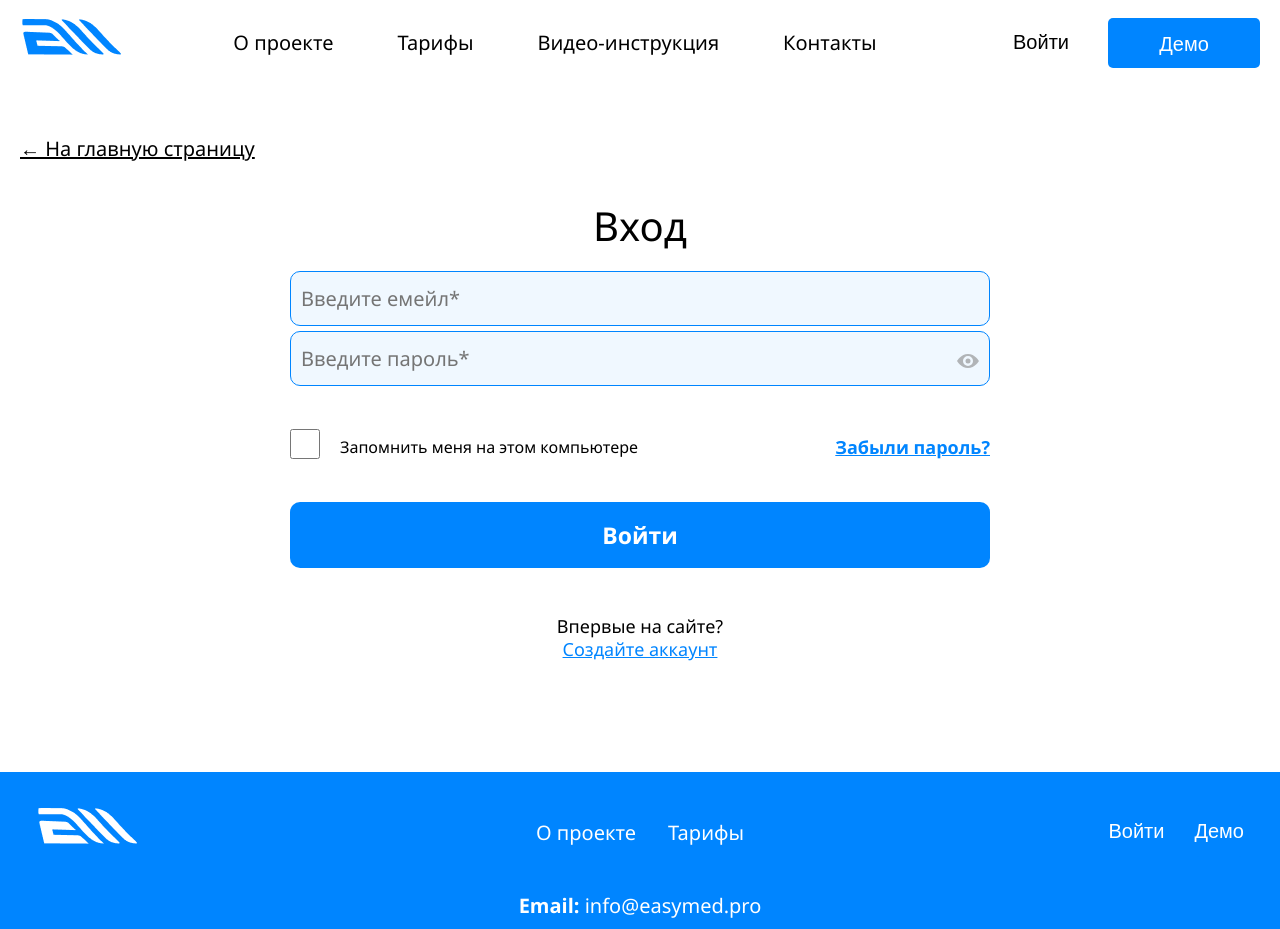
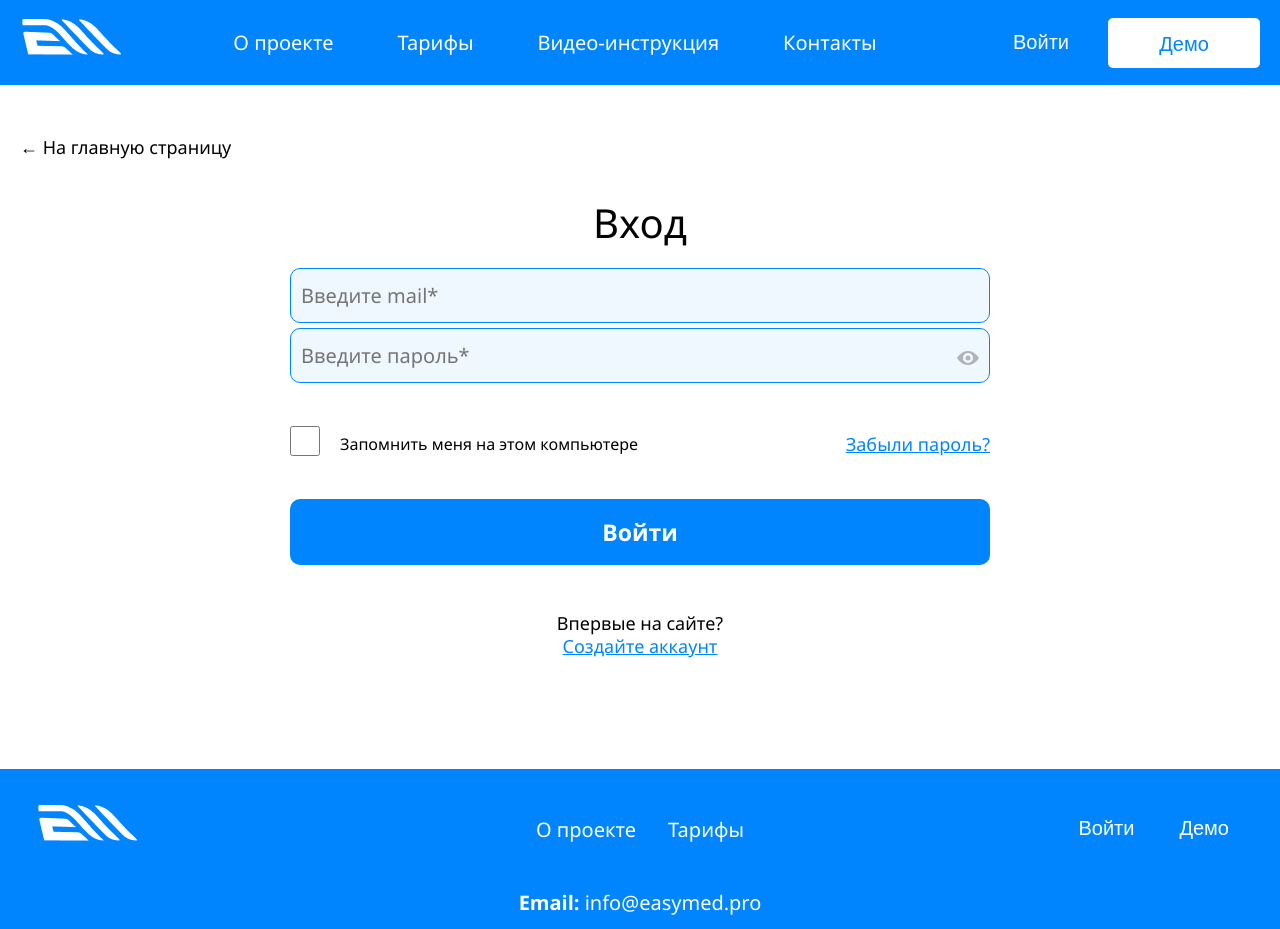
Before and after one commit to LilySmirn/b2c-new, a Next.js app: page /login in a window 1280 px wide. Shown: the top 929 px of the page. Built offline with nearby package versions, Linux system fonts and the light colour scheme; no server answers.

Commit message:
fix: style

```diff
--- a/app/globals.css
+++ b/app/globals.css
@@ -70,13 +70,13 @@ header {
   left: 50%;
   transform: translateX(-50%);
   z-index: 1000;
-  background-color: #fff;
   box-shadow: none;
   transition: box-shadow 0.3s ease;
   display: flex;
   justify-content: center;
   align-items: center;
   height: 85px;
+  background-color: #0085FF;
 }
 
 .hero-section {
@@ -130,7 +130,7 @@ header.scrolled {
 
 .main-menu a {
   text-decoration: none;
-  color: #000000;
+  color: white;
   font-weight: 400;
   position: relative;
   transition: color 0.2s ease;
@@ -150,7 +150,7 @@ header.scrolled {
   bottom: -3px;
   width: 0;
   height: 2px;
-  background-color: #0085FF;
+  background-color: white;
   transition: width 0.3s ease;
 }
 
@@ -178,8 +178,8 @@ header.scrolled {
 .btn-demo {
   font-family: sans-serif, "Segoe UI Semibold";
   font-size: 20px;
-  color: #ffffff;
-  background-color: #0085FF;
+  color: #0085FF;
+  background-color: white;
   width: 152px;
   height: 50px;
   padding: 15px 0;
@@ -191,9 +191,13 @@ header.scrolled {
   font-family: sans-serif, "Segoe UI Semibold";
   font-size: 20px;
   border: none;
-  color: #000000;
-  background-color: #ffffff;
+  color: white;
+  background-color: #0085FF;
   margin-right: 15px;
+}
+
+.btn-auth:hover {
+  color: #D8EDFF;
 }
 
 .footer-btn-login {
@@ -212,7 +216,7 @@ header.scrolled {
 
 .btn-demo:hover {
   text-decoration: none;
-  background-color: #0065C2;
+  background-color: #D8EDFF;
 }
 
 .hero-section {
@@ -967,6 +971,10 @@ html, body {
   color: white;
 }
 
+.footer-contact-list li a:hover {
+  color: #99CEFF;
+}
+
 .footer-contacts {
   position: relative;
 }
@@ -987,6 +995,10 @@ html, body {
 .legal-link a {
   text-decoration: none;
   color: white;
+}
+
+.legal-link a:hover {
+  color: #D8EDFF;
 }
 
 .legal-link {
@@ -1145,7 +1157,18 @@ body.noscroll {
 }
 
 .open-footer:hover {
-  color: #99CEFF;
+  color: #D8EDFF;
+}
+
+.footer-btn-demo {
+  background-color: #0085FF;
+  color: white;
+  padding: 15px;
+}
+
+.footer-btn-demo:hover {
+  color: #D8EDFF;
+  background-color: #0085FF;
 }
 
 
--- a/app/layout.tsx
+++ b/app/layout.tsx
@@ -23,7 +23,7 @@ export default async function RootLayout({
                 <header id="header" className="header-section">
                     <div className="header-container">
                         <Link href="/" className="footer-logo-link">
-                            <Image src="/images/logo.png"
+                            <Image src="/images/logo-white.png"
                                    alt="Клинические рекомендации Минздрава — логотип" width="101" height="43"
                                    loading="eager" />
                         </Link>
@@ -89,7 +89,7 @@ export default async function RootLayout({
 
                             <div className="footer-buttons">
                                 <AuthButtons variant="footer" />
-                                <Link href="/login" className="btn btn-demo">Демо</Link>
+                                <Link href="/login" className="btn btn-demo footer-btn-demo">Демо</Link>
                             </div>
                         </section>
 
--- a/app/login/page.tsx
+++ b/app/login/page.tsx
@@ -49,7 +49,7 @@ export default function Page() {
                                 type="email"
                                 id="email"
                                 name="email"
-                                placeholder="Введите емейл*"
+                                placeholder="Введите mail*"
                                 required
                                 autoComplete="username"
                                 onChange={(e) => setEmail(e.target.value)}
--- a/app/page.tsx
+++ b/app/page.tsx
@@ -123,7 +123,7 @@ export default function Home() {
             "@type": "Offer",
             itemOffered: {
               "@type": "Service",
-              name: "Профи",
+              name: "Премиум",
               description: "Подписка на 12 месяцев",
             },
             price: "1800",
@@ -371,7 +371,7 @@ export default function Home() {
               </div>
               <div className="pricing-item bg-blue">
                 <p className="pricing-item-title">
-                  Профи
+                  Премиум
                 </p>
                 <div className="pricing-conditions">
                   <div className="duration">
@@ -447,7 +447,7 @@ export default function Home() {
                 </td>
               </tr>
               <tr className="table-bg">
-                <td>Профи</td>
+                <td>Премиум</td>
                 <td>12 месяцев</td>
                 <td>1 800 ₽</td>
                 <td>–1 800 ₽</td>
--- a/app/profile/page.tsx
+++ b/app/profile/page.tsx
@@ -82,7 +82,7 @@ export default async function AccountPage() {
                                                 </div>
                                                 <div className={styles.infoBoxChange}>
                                                     <button className={styles.infoBoxChangeBtn} data-modal="login">
-                                                        Изменить почту
+                                                        Изменить email
                                                     </button>
                                                 </div>
                                             </div>
--- a/app/registration/register/page.tsx
+++ b/app/registration/register/page.tsx
@@ -90,7 +90,7 @@ export default function Register() {
                                         type="email"
                                         id="email"
                                         name="email"
-                                        placeholder="Введите емейл*"
+                                        placeholder="Введите email*"
                                         required
                                         autoComplete="username"
                                         onChange={(e) => setEmail(e.target.value)}
--- a/app/styles/auth.module.css
+++ b/app/styles/auth.module.css
@@ -19,9 +19,10 @@
 }
 
 .btnToMainPage {
-    font-size: 20px;
+    font-size: 18px;
     font-weight: normal;
     color: #000000;
+    text-decoration: none;
 }
 
 .btnToMainPage:visited {
@@ -185,13 +186,17 @@
 .forgotPassword {
     text-decoration: underline;
     color: #0085FF;
-    font-weight: 600;
+    font-weight: 400;
     cursor: pointer;
     font-size: 18px;
 }
 
 .forgotPassword:visited {
     color: #0085FF;
+}
+
+.forgotPassword:hover {
+    color: #0065C2;
 }
 
 .btnLoginPage {
@@ -208,6 +213,10 @@
     border-radius: 10px;
 }
 
+.btnLoginPage:hover {
+    background-color: #0065C2;
+}
+
 .signupText {
     font-size: 18px;
     font-weight: normal;
@@ -218,10 +227,15 @@
 .btnCreate {
     color: #0085FF;
     text-decoration: underline;
+    font-weight: 400;
 }
 
 .btnCreate:visited {
     color: #0085FF;
+}
+
+.btnCreate:hover {
+    color: #0065C2;
 }
 
 .modalContent {
```
